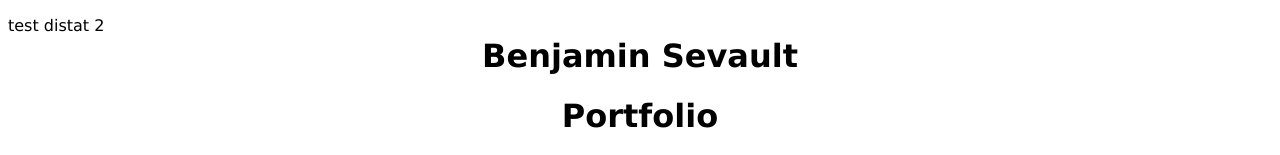
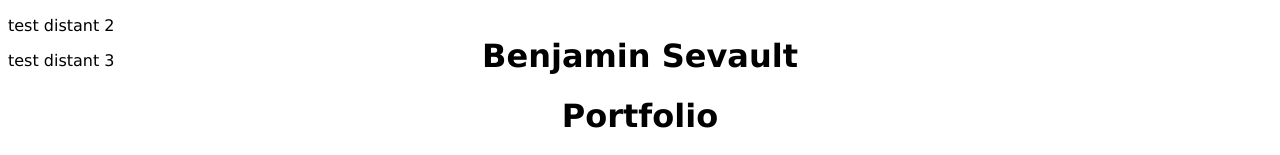
Before and after one commit to BSevault/portfolio, a website: page public/index.html in a window 1280 px wide. Shown: the top 155 px of the page. Drawn offline with Linux system fonts and the light colour scheme.

Commit message:
Update index.html

```diff
--- a/public/index.html
+++ b/public/index.html
@@ -49,6 +49,7 @@
         <!-- Copyright, mentions légales, liens réseaux sociaux, etc...  -->
     </footer>
     <script src="scripts/main.js"></script>
-    <p>test distat 2</p>
+    <p>test distant 2</p>
+    <p>test distant 3</p>
 </body>
 </html>
```
